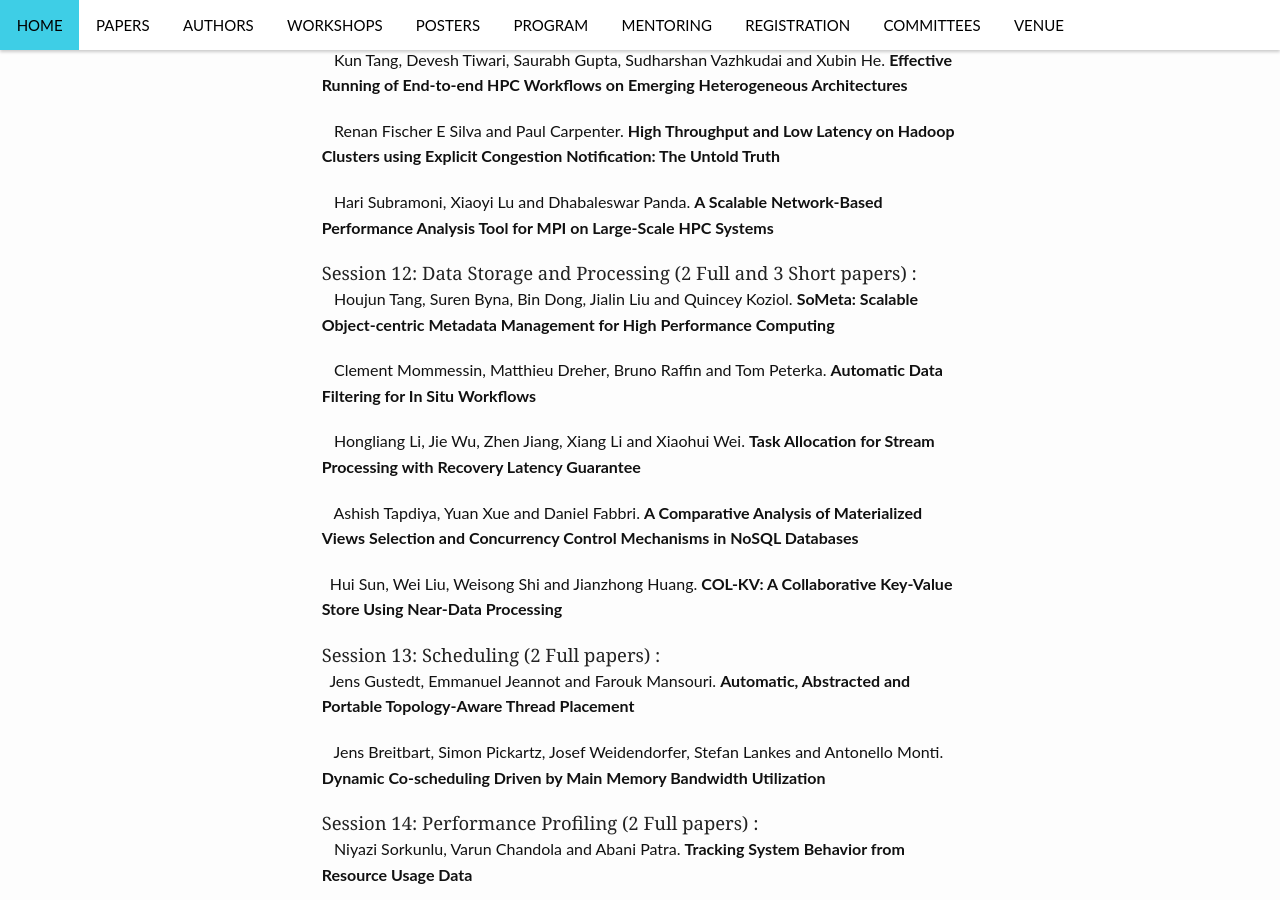
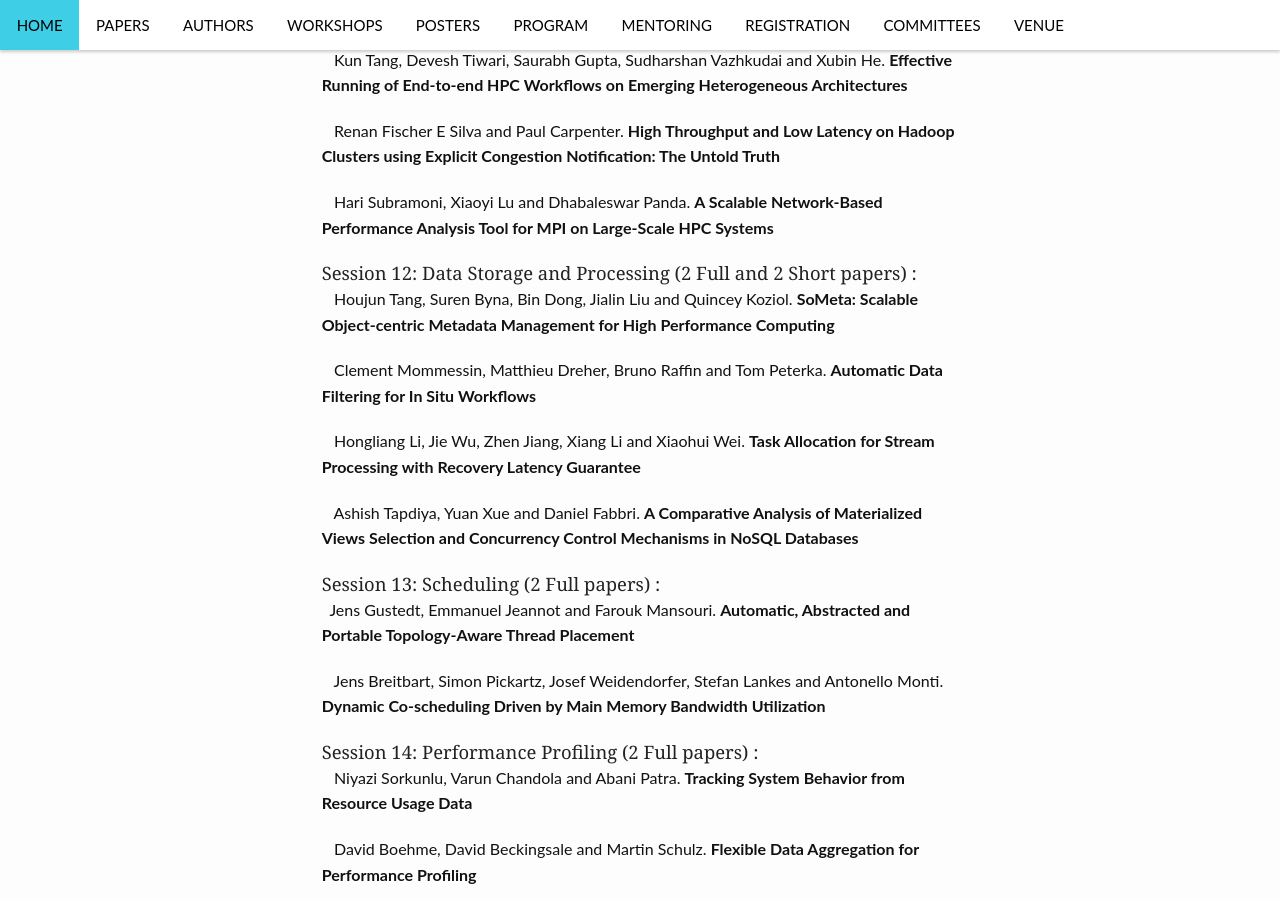
Before and after one commit to cluster17/cluster17.github.io, a Jekyll site: the page built from program/index.md, in a window 1280 px wide and 900 px high, scrolled down 6014 px. Built offline with Jekyll 4.4.1, drawn with Linux system fonts in a browser that asks for light colours.

Commit message:
Remove a short paper from the program

```diff
--- a/program/index.md
+++ b/program/index.md
@@ -381,7 +381,7 @@ to support new modes of usage.
    Hari Subramoni, Xiaoyi Lu and Dhabaleswar Panda. <b>A Scalable Network-Based Performance Analysis Tool for MPI on Large-Scale HPC Systems   </b>
 
 
-<h5>Session 12: Data Storage and Processing (2 Full and 3 Short papers) : </h5>
+<h5>Session 12: Data Storage and Processing (2 Full and 2 Short papers) : </h5>
 
    Houjun Tang, Suren Byna, Bin Dong, Jialin Liu and Quincey Koziol. <b>SoMeta: Scalable Object-centric Metadata Management for High Performance Computing  </b>
 
@@ -390,8 +390,6 @@ to support new modes of usage.
    Hongliang Li, Jie Wu, Zhen Jiang, Xiang Li and Xiaohui Wei. <b>Task Allocation for Stream Processing with Recovery Latency Guarantee </b>
 
    Ashish Tapdiya, Yuan Xue and Daniel Fabbri. <b>A Comparative Analysis of Materialized Views Selection and Concurrency Control Mechanisms in NoSQL Databases    </b>
-
-   Hui Sun, Wei Liu, Weisong Shi and Jianzhong Huang. <b>COL-KV: A Collaborative Key-Value Store Using Near-Data Processing   </b>
 
 
 <h5>Session 13: Scheduling (2 Full papers) : </h5>
```
